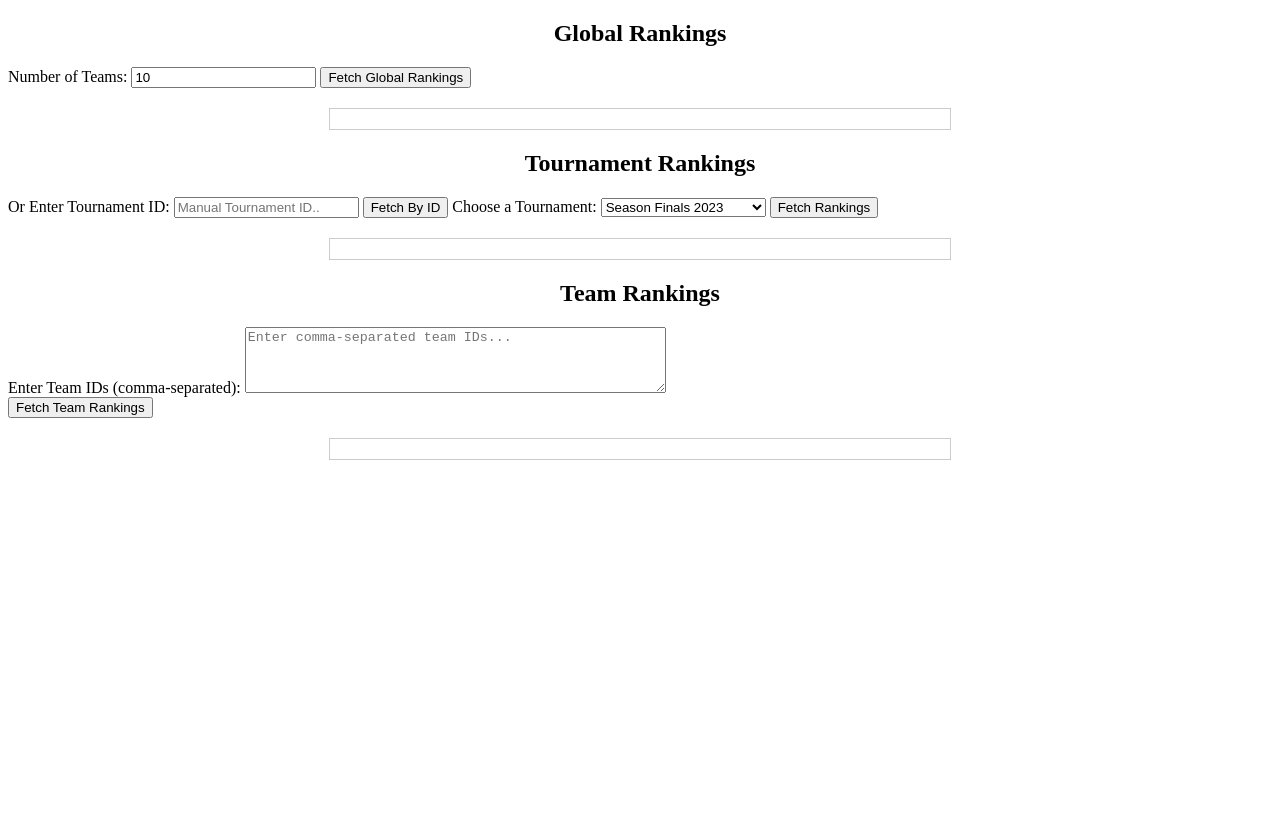
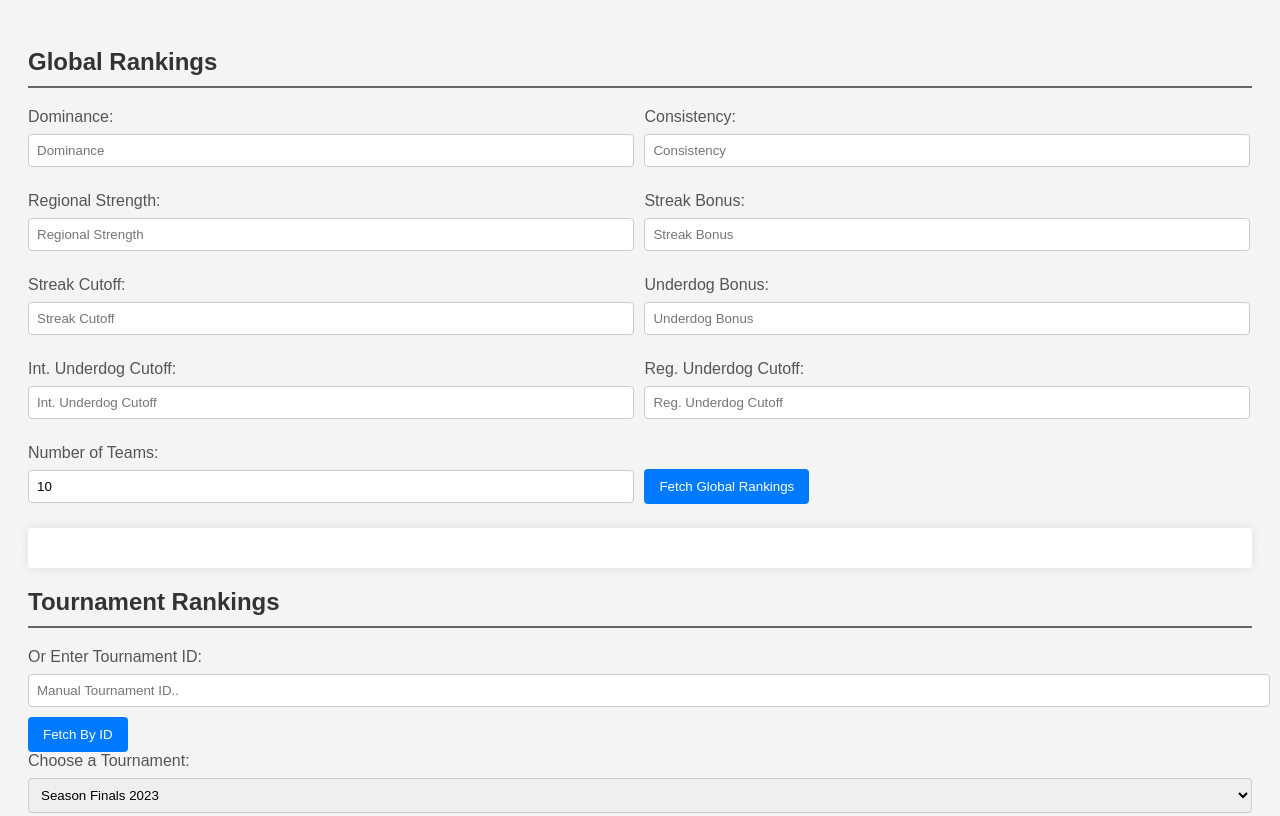
Before and after one commit to jackbullen/aws-gpr, a plain HTML site: page index.html in a window 1280 px wide. Shown: the top 816 px of the page. Drawn offline with Linux system fonts and the light colour scheme; no server answers.

Commit message:
update frontend styles and query params

```diff
--- a/index.html
+++ b/index.html
@@ -8,12 +8,59 @@
 </head>
 <body>
 
-<h2>Global Rankings</h2>
-<label for="numberOfTeams">Number of Teams:</label>
-<input type="number" id="numberOfTeams" value="10">
-<button onclick="fetchGlobalRankings()">Fetch Global Rankings</button>
+    <h2>Global Rankings</h2>
+<div class="parameter-row">
+    <div class="inline-input">
+        <label for="dominance">Dominance:</label>
+        <input type="number" id="dominance" placeholder="Dominance">
+    </div>
+    <div class="inline-input">
+        <label for="consistency">Consistency:</label>
+        <input type="number" id="consistency" placeholder="Consistency">
+    </div>
+</div>
+<div class="parameter-row">
+    <div class="inline-input">
+        <label for="regional_strength">Regional Strength:</label>
+        <input type="number" id="regional_strength" placeholder="Regional Strength">
+    </div>
+    <div class="inline-input">
+        <label for="streak_bonus">Streak Bonus:</label>
+        <input type="number" id="streak_bonus" placeholder="Streak Bonus">
+    </div>
+</div>
+<div class="parameter-row">
+    <div class="inline-input">
+        <label for="streak_cutoff">Streak Cutoff:</label>
+        <input type="number" id="streak_cutoff" placeholder="Streak Cutoff">
+    </div>
+    <div class="inline-input">
+        <label for="underdog_bonus">Underdog Bonus:</label>
+        <input type="number" id="underdog_bonus" placeholder="Underdog Bonus">
+    </div>
+</div>
+<div class="parameter-row">
+    <div class="inline-input">
+        <label for="int_underdog_cutoff">Int. Underdog Cutoff:</label>
+        <input type="number" id="int_underdog_cutoff" placeholder="Int. Underdog Cutoff">
+    </div>
+    <div class="inline-input">
+        <label for="reg_underdog_cutoff">Reg. Underdog Cutoff:</label>
+        <input type="number" id="reg_underdog_cutoff" placeholder="Reg. Underdog Cutoff">
+    </div>
+</div>
+<div class="parameter-row">
+    <div class="inline-input">
+        <label for="numberOfTeams">Number of Teams:</label>
+        <input type="number" id="numberOfTeams" value="10">
+    </div>
+    <div class="inline-input">
+        <button onclick="fetchGlobalRankings()">Fetch Global Rankings</button>
+    </div>
+</div>
 <div class="spinner" id="globalLoadingSpinner"></div>
 <div class="rankings-list" id="globalRankings"></div>
+
 
 <h2>Tournament Rankings</h2>
 
--- a/scripts.js
+++ b/scripts.js
@@ -23,7 +23,25 @@ function displayRankings(endpoint, elementId, spinnerId) {
 
 function fetchGlobalRankings() {
     const numberOfTeams = document.getElementById('numberOfTeams').value;
-    const endpoint = `https://k21eu7lqrd.execute-api.us-west-2.amazonaws.com/Beta/global-rankings?number_of_teams=${numberOfTeams}`;
+    const dominance = document.getElementById('dominance').value;
+    const consistency = document.getElementById('consistency').value;
+    const regional_strength = document.getElementById('regional_strength').value;
+    const streak_bonus = document.getElementById('streak_bonus').value;
+    const streak_cutoff = document.getElementById('streak_cutoff').value;
+    const underdog_bonus = document.getElementById('underdog_bonus').value;
+    const int_underdog_cutoff = document.getElementById('int_underdog_cutoff').value;
+    const reg_underdog_cutoff = document.getElementById('reg_underdog_cutoff').value;
+
+    const endpoint = `https://k21eu7lqrd.execute-api.us-west-2.amazonaws.com/Beta/global-rankings?number_of_teams=${numberOfTeams}` +
+                     `&dominance=${dominance}` +
+                     `&consistency=${consistency}` +
+                     `&regional_strength=${regional_strength}` +
+                     `&streak_bonus=${streak_bonus}` +
+                     `&streak_cutoff=${streak_cutoff}` +
+                     `&underdog_bonus=${underdog_bonus}` +
+                     `&int_underdog_cutoff=${int_underdog_cutoff}` +
+                     `&reg_underdog_cutoff=${reg_underdog_cutoff}`;
+
     displayRankings(endpoint, 'globalRankings', 'globalLoadingSpinner');
 }
 
--- a/styles.css
+++ b/styles.css
@@ -1,27 +1,87 @@
-h2 {
-    text-align: center;
-    margin-top: 20px;
+body {
+    font-family: 'Arial', sans-serif;
+    background-color: #f4f4f4;
+    padding: 20px;
 }
 
-.rankings-list, .input-section {
-    max-width: 600px;
-    margin: 20px auto;
+h2 {
+    color: #333;
+    border-bottom: 2px solid #666;
+    padding-bottom: 10px;
+    margin-bottom: 20px;
+}
+
+label {
+    display: block;
+    margin-bottom: 8px;
+    color: #555;
+}
+
+input, select, textarea {
+    width: 100%;
+    padding: 8px;
+    margin-bottom: 10px;
     border: 1px solid #ccc;
-    padding: 10px;
+    border-radius: 4px;
+    transition: border-color 0.3s;
+}
+
+input:focus, select:focus, textarea:focus {
+    border-color: #007BFF;
+    outline: none;
+}
+
+button {
+    background-color: #007BFF;
+    color: white;
+    padding: 10px 15px;
+    border: none;
+    border-radius: 4px;
+    cursor: pointer;
+    transition: background-color 0.3s;
+}
+
+button:hover {
+    background-color: #0056b3;
 }
 
 .spinner {
-    border: 16px solid #f3f3f3;
-    border-top: 16px solid #3498db;
-    border-radius: 50%;
     width: 50px;
     height: 50px;
-    animation: spin 2s linear infinite;
+    border: 5px solid #f3f3f3;
+    border-top: 5px solid #007BFF;
+    border-radius: 50%;
+    animation: spin 1s linear infinite;
     display: none;
-    margin: 0 auto;
 }
 
 @keyframes spin {
     0% { transform: rotate(0deg); }
     100% { transform: rotate(360deg); }
 }
+
+.rankings-list {
+    background-color: #fff;
+    padding: 20px;
+    border-radius: 4px;
+    box-shadow: 0px 0px 10px rgba(0,0,0,0.1);
+}
+
+.rankings-list ol {
+    padding-left: 20px;
+}
+
+.inline-input {
+    display: inline-block;
+    width: 48%;
+    margin-right: 2%;
+    box-sizing: border-box;
+}
+
+.inline-input:last-child {
+    margin-right: 0;
+}
+
+.parameter-row {
+    margin-bottom: 15px;
+}
```
